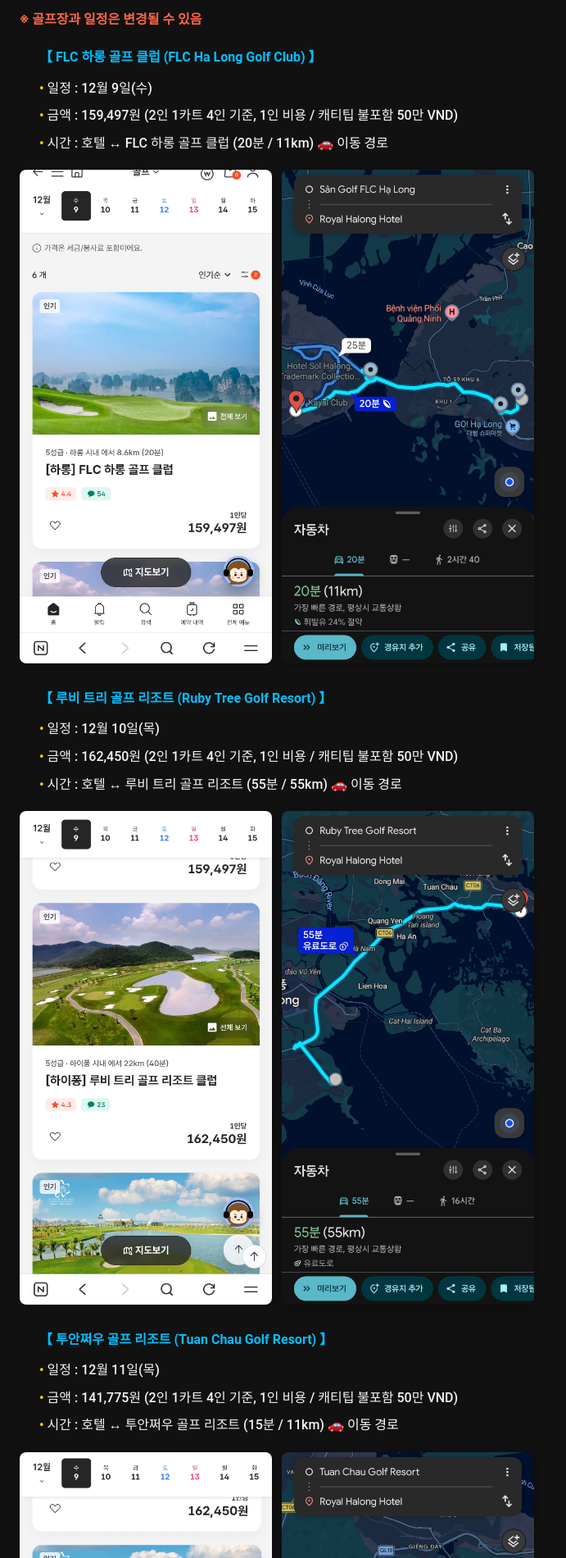
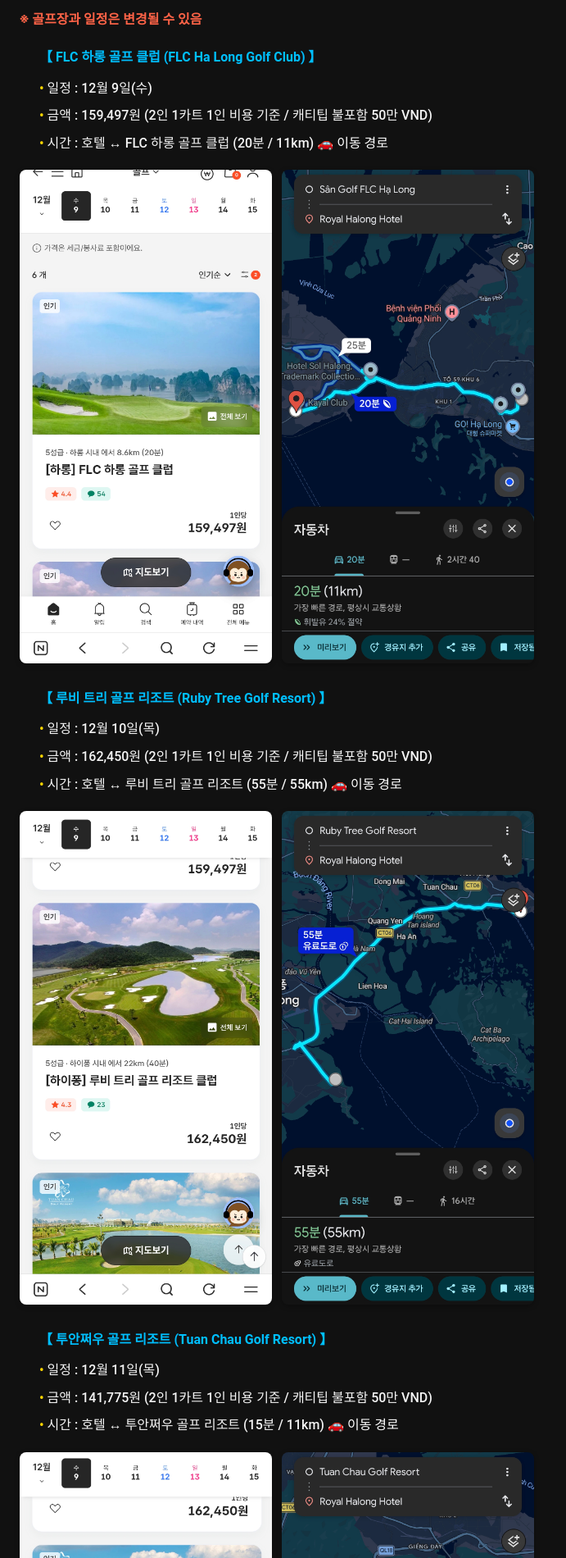
Before and after one commit to empirical72-dev/golf-tour, a plain HTML site: page index.html in a window 1280 px wide. Shown: the part 2260-4160 px from the top of the page at 82% size, without its empty margins (0-691 px from the left). Drawn offline with Linux system fonts and the light colour scheme.

Commit message:
Add files via upload

```diff
--- a/index.html
+++ b/index.html
@@ -147,7 +147,7 @@
   <div class="info">
     <div class="golf-name">【 FLC 하롱 골프 클럽 (FLC Ha Long Golf Club) 】</div>
     <p>일정 : 12월 9일(수)</p>
-    <p>금액 : 159,497원 (2인 1카트 4인 기준, 1인 비용 / 캐티팁 불포함 50만 VND)</p>
+    <p>금액 : 159,497원 (2인 1카트 1인 비용 기준 / 캐티팁 불포함 50만 VND)</p>
     <p>시간 : 호텔 ↔ FLC 하롱 골프 클럽 (20분 / 11km)
   <a href="https://www.google.com/maps/dir/Royal+Ha+Long+Hotel/FLC+Ha+Long+Golf+Club"
      target="_blank"
@@ -164,7 +164,7 @@
   <div class="info">
     <div class="golf-name">【 루비 트리 골프 리조트 (Ruby Tree Golf Resort) 】</div>
     <p>일정 : 12월 10일(목)</p>
-    <p>금액 : 162,450원  (2인 1카트 4인 기준, 1인 비용 / 캐티팁 불포함 50만 VND)</p>
+    <p>금액 : 162,450원 (2인 1카트 1인 비용 기준 / 캐티팁 불포함 50만 VND)</p>
     <p>시간 : 호텔 ↔ 루비 트리 골프 리조트 (55분 / 55km)
   <a href="https://www.google.com/maps/dir/Royal+Ha+Long+Hotel/Ruby+Tree+Golf+Resort"
      target="_blank"
@@ -181,7 +181,7 @@
   <div class="info">
     <div class="golf-name">【 투안쩌우 골프 리조트 (Tuan Chau Golf Resort) 】</div>
     <p>일정 : 12월 11일(목)</p>
-    <p>금액 : 141,775원  (2인 1카트 4인 기준, 1인 비용 / 캐티팁 불포함 50만 VND)</p>
+    <p>금액 : 141,775원 (2인 1카트 1인 비용 기준 / 캐티팁 불포함 50만 VND)</p>
     <p>시간 : 호텔 ↔ 투안쩌우 골프 리조트 (15분 / 11km)
   <a href="https://www.google.com/maps/dir/Royal+Ha+Long+Hotel/Tuan+Chau+Golf+Resort"
      target="_blank"
@@ -201,7 +201,7 @@
     <a href="https://www.monkeytravel.com/vn/ko/car/product/product_car_detail.php" target="_blank">(관련 사이트)</a>
   </h2>
   <p>차종 : SUV (6인 탑승 가능, 짐 있을 경우 4석 사용)</p>
-  <p>금액 : 공항 ↔ 숙소 픽업 66,220원, 샌딩 72,896원 / 숙소 ↔ 골프장: 왕복 86,305원 (루비 트리 예시)</p>
+  <p>금액 : 공항 ↔ 숙소 픽업 66,220원, 샌딩 72,896원 / 숙소 ↔ 골프장 왕복 86,305원 (루비 트리 예시)</p>
   <div class="images">
     <img src="images/airport-pickup.jpg" alt="공항 픽업">
     <img src="images/airport-sending.jpg" alt="공항 샌딩">
```
